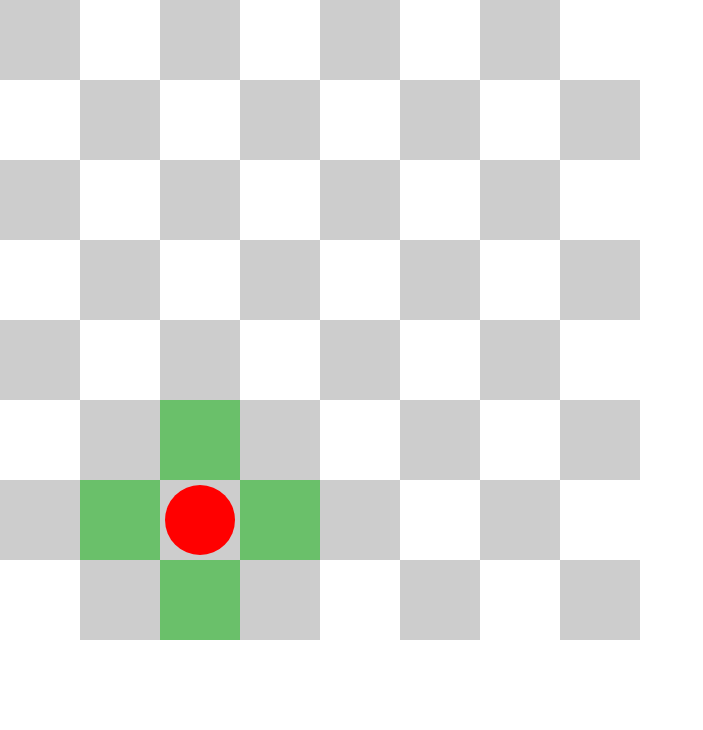
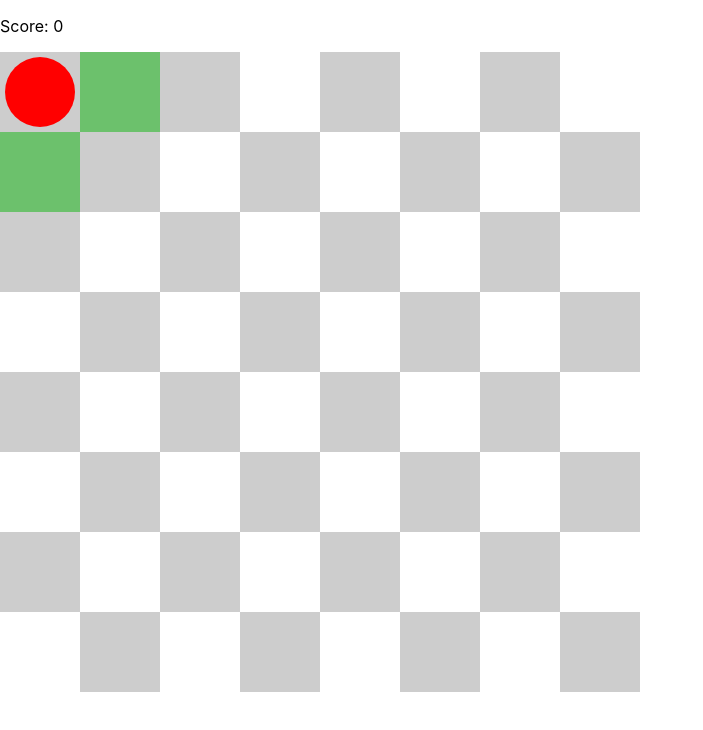
Before and after one commit to marcusgardh/snake-game, a React (Create React App) app: page / in a window 1280 px wide. Shown: the top 730 px of the page, without its empty margins (0-703 px from the left). Built offline with nearby package versions, Linux system fonts and the light colour scheme.

Commit message:
fixes bug with obstacle spawning, adds score meter

```diff
--- a/src/App.tsx
+++ b/src/App.tsx
@@ -1,10 +1,20 @@
-import React from "react";
+import React, { useState } from "react";
+import Difficulty from "./components/Difficulty/Difficulty";
 import GameBoard from "./components/GameBoard/GameBoard";
+import Score from "./components/Score/Score";
 
 const App: React.FC = () => {
+  const [score, setScore] = useState(0);
+
+  function updateScore() {
+    setScore(score + +1);
+  }
+
   return (
     <div>
-      <GameBoard />
+      <Score score={score} />
+      <Difficulty />
+      <GameBoard score={updateScore} />
     </div>
   );
 };
--- /dev/null
+++ b/src/components/Difficulty/Difficulty.tsx
@@ -0,0 +1,13 @@
+import React from "react";
+
+export interface DifficultyProps {}
+
+const Difficulty: React.FC<DifficultyProps> = () => {
+  return (
+    <div>
+      <p></p>
+    </div>
+  );
+};
+
+export default Difficulty;
--- a/src/components/GameBoard/GameBoard.css
+++ b/src/components/GameBoard/GameBoard.css
@@ -50,12 +50,15 @@
   animation: blinker 2s linear infinite;
 }
 
+.green {
+  background-color: rgb(106, 192, 106);
+  cursor: pointer;
+
+  animation: blinker 2s linear infinite;
+}
+
 @keyframes blinker {
   50% {
     opacity: 0.25;
   }
 }
-
-.green {
-  background-color: rgb(106, 192, 106);
-}
--- a/src/components/GameBoard/GameBoard.tsx
+++ b/src/components/GameBoard/GameBoard.tsx
@@ -1,8 +1,12 @@
-import React, { useMemo, useState } from "react";
+import React, { useEffect, useState } from "react";
+import { Square } from "./GameBoard.model";
 import "./GameBoard.css";
-import Square from "./GameBoard.model";
 
-const GameBoard: React.FC = () => {
+export interface BoardProps {
+  score(): void;
+}
+
+const GameBoard: React.FC<BoardProps> = ({ score }) => {
   const [grid, setGrid] = useState<Square[][]>([]);
   const [obstacles, setObstacles] = useState<{ x: number; y: number }[]>([]);
   const numberOfColumnsAndRows: number = 8;
@@ -21,7 +25,7 @@ const GameBoard: React.FC = () => {
       playerCol > numberOfColumnsAndRows ? numberOfColumnsAndRows : playerCol,
   };
 
-  useMemo(() => {
+  useEffect(() => {
     let rows: Square[][] = [];
     for (let i: number = 0; i < numberOfColumnsAndRows; i++) {
       let column: Square[] = [];
@@ -35,7 +39,6 @@ const GameBoard: React.FC = () => {
               ? "gray"
               : "white",
           hasObstacle: { yes: false, removed: 0 },
-          playerCanMove: false,
         };
         column.push(square);
       }
@@ -63,10 +66,11 @@ const GameBoard: React.FC = () => {
       playerMoved = true;
     }
 
-    playerMoved && addObstacle();
+    playerMoved && score();
+    playerMoved && addObstacle(x, y);
   }
 
-  function addObstacle(): void {
+  function addObstacle(playerX: number, playerY: number): void {
     let obstacleAdded: boolean = false;
 
     let obstacleArray: { x: number; y: number }[] = obstacles;
@@ -115,7 +119,10 @@ const GameBoard: React.FC = () => {
       let y: number = Math.floor(Math.random() * numberOfColumnsAndRows);
       square = grid[x][y];
 
-      if (square.hasObstacle.yes || (x === circle.row && y === circle.col)) {
+      if (
+        square.hasObstacle.yes ||
+        (square.rowPosition === playerX && square.colPosition === playerY)
+      ) {
         continue;
       } else {
         grid[x][y] = { ...square, hasObstacle: { yes: true, removed: 0 } };
--- /dev/null
+++ b/src/components/Score/Score.tsx
@@ -0,0 +1,15 @@
+import React from "react";
+
+export interface ScoreProps {
+  score: number;
+}
+
+const Score: React.FC<ScoreProps> = ({ score }) => {
+  return (
+    <div>
+      <p>Score: {score}</p>
+    </div>
+  );
+};
+
+export default Score;
```
Also changed, not shown: src/components/GameBoard/GameBoard.model.ts (+7 -2 lines).
